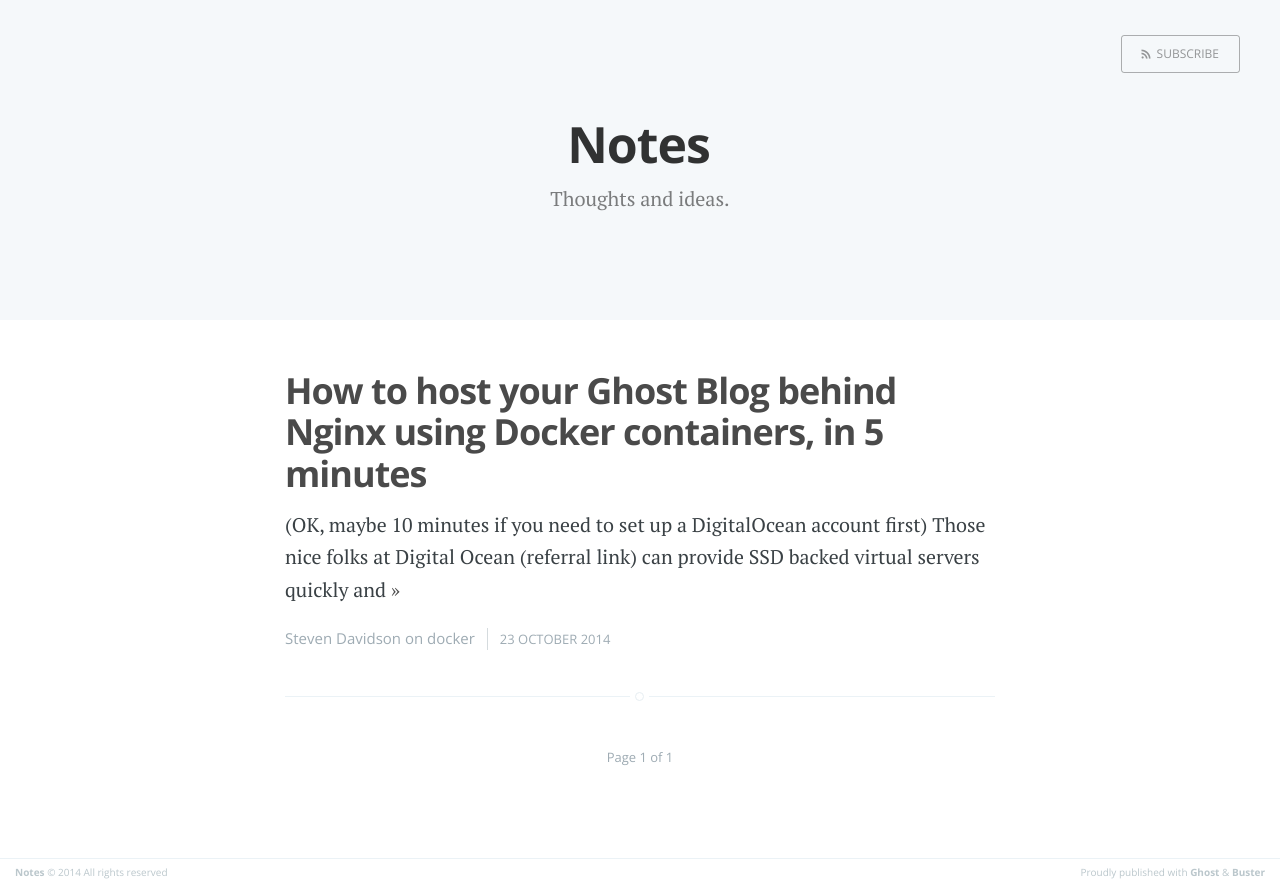
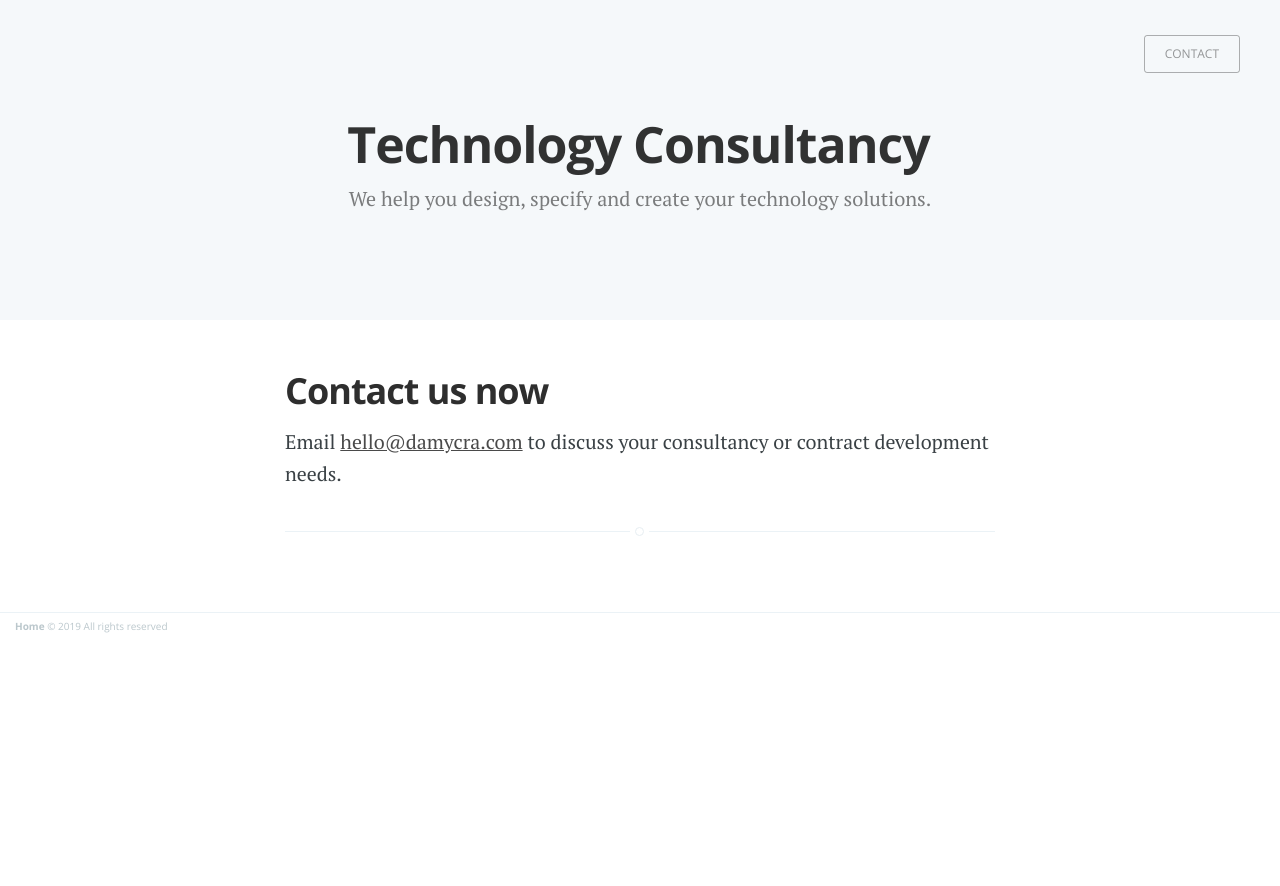
Before and after one commit to damycra/damycra.github.io, a plain HTML site: page index.html in a window 1280 px wide. After the commit the page ends 800 px from the top, so only its background shows below. Drawn offline with nearby package versions, Linux system fonts and the light colour scheme.

Commit message:
Shift to www, general webpage

```diff
--- a/index.html
+++ b/index.html
@@ -5,7 +5,7 @@
     <meta http-equiv="X-UA-Compatible" content="IE=edge" />
 
     <title>Notes</title>
-    <meta name="description" content="Thoughts and ideas." />
+    <meta name="description" content="Technology consultancy" />
 
     <meta name="HandheldFriendly" content="True" />
     <meta name="viewport" content="width=device-width, initial-scale=1.0" />
@@ -16,8 +16,7 @@
     <link rel="stylesheet" type="text/css" href="http://fonts.googleapis.com/css?family=PT+Serif:400,700,400italic|Open+Sans:700,400" />
 
     <meta name="generator" content="Ghost 0.5" />
-<link rel="alternate" type="application/rss+xml" title="Notes" href="rss/">
-<link rel="canonical" href="http://notes.damycra.com/" />
+<link rel="canonical" href="https://www.damycra.com/" />
 
 <script>
   (function(i,s,o,g,r,a,m){i['GoogleAnalyticsObject']=r;i[r]=i[r]||function(){
@@ -37,12 +36,12 @@
 <header class="main-header no-cover">
     <nav class="main-nav overlay clearfix">
 
-        <a class="subscribe-button icon-feed" href="http://notes.damycra.com/rss/">Subscribe</a>
+        <a class="subscribe-button" href="mailto:hello@damycra.com">Contact</a>
     </nav>
     <div class="vertical">
         <div class="main-header-content inner">
-            <h1 class="page-title">Notes</h1>
-            <h2 class="page-description">Thoughts and ideas.</h2>
+            <h1 class="page-title">Technology Consultancy</h1>
+            <h2 class="page-description">We help you design, specify and create your technology solutions.</h2>
         </div>
     </div>
     <a class="scroll-down icon-arrow-left" href="#content" data-offset="-45"><span class="hidden">Scroll Down</span></a>
@@ -50,36 +49,20 @@
 
 <main id="content" class="content" role="main">
 
-    <div class="extra-pagination inner">
-        <nav class="pagination" role="navigation">
-        <span class="page-number">Page 1 of 1</span>
-    </nav>
-    </div>
-
     <article class="post tag-docker">
         <header class="post-header">
-            <h2 class="post-title"><a href="how-to-host-ghost-blog-running-with-nginx-on-digitalocean-in-5-minutes/">How to host your Ghost Blog behind Nginx using Docker containers, in 5 minutes</a></h2>
+            <h2 class="post-title">Contact us now</h2>
         </header>
         <section class="post-excerpt">
-            <p>(OK, maybe 10 minutes if you need to set up a DigitalOcean account first) Those nice folks at Digital Ocean (referral link) can provide SSD backed virtual servers quickly and <a class="read-more" href="how-to-host-ghost-blog-running-with-nginx-on-digitalocean-in-5-minutes/">&raquo;</a></p>
+            <p>Email <a href="mailto:hello@damycra.com">hello@damycra.com</a> to discuss your consultancy or contract development needs.</p>
         </section>
-        <footer class="post-meta">
 
-            <a href="author/steven-davidson/">Steven Davidson</a>
-             on <a href="tag/docker/">docker </a>
-            <time class="post-date" datetime="2014-10-23">23 October 2014</time>
-        </footer>
     </article>
-
-    <nav class="pagination" role="navigation">
-        <span class="page-number">Page 1 of 1</span>
-    </nav>
 
 </main>
 
     <footer class="site-footer clearfix">
-         <section class="copyright"><a href="http://notes.damycra.com">Notes</a> &copy; 2014 All rights reserved</section>
-         <section class="poweredby">Proudly published with <a href="https://ghost.org">Ghost</a> &amp; <a href="https://github.com/axitkhurana/buster/">Buster</a></section>
+         <section class="copyright"><a href="https://www.damycra.com">Home</a> &copy; 2019 All rights reserved</section>
     </footer>
 
     <script src="public/jquery.js?v=801859a22b"></script>
```
